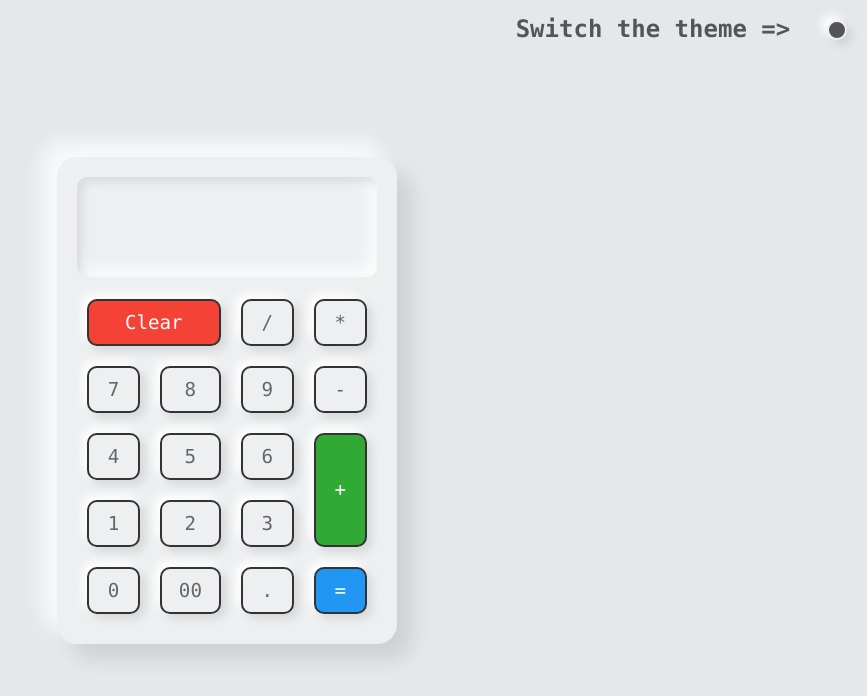
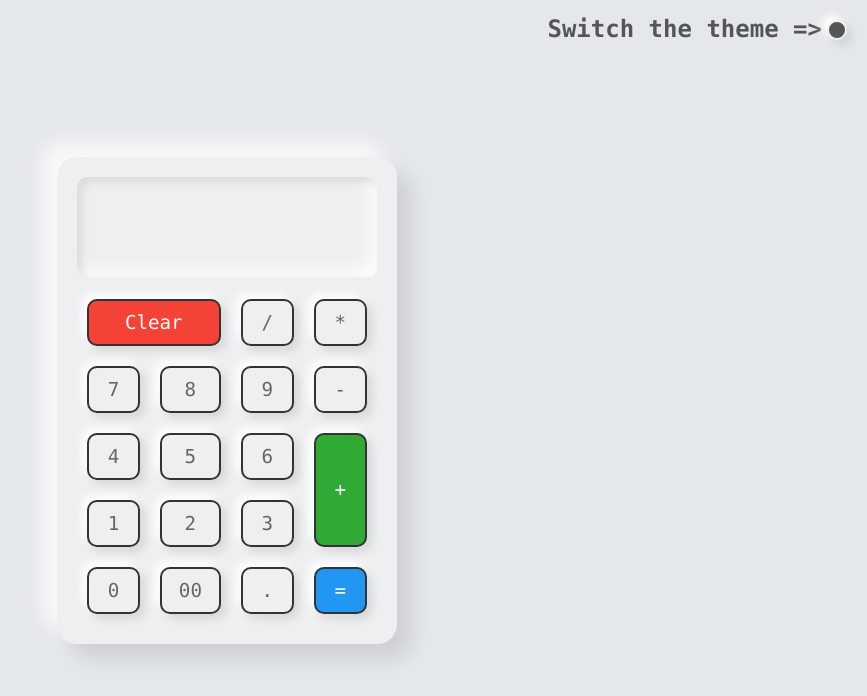
Before and after one commit to imNKsid/Calculator, a plain HTML site: page index.html in a window 1280 px wide. Shown: the whole page, without its empty margins (413-1280 px from the left). Drawn offline with Linux system fonts and the light colour scheme.

Commit message:
Adjusted the Switch styling

```diff
--- a/style.css
+++ b/style.css
@@ -157,7 +157,7 @@ body {
 .switch {
   position: fixed;
   top: 15px;
-  right: 6%;
+  right: 45px;
   color: #555;
 }
 .dark .switch {
```
